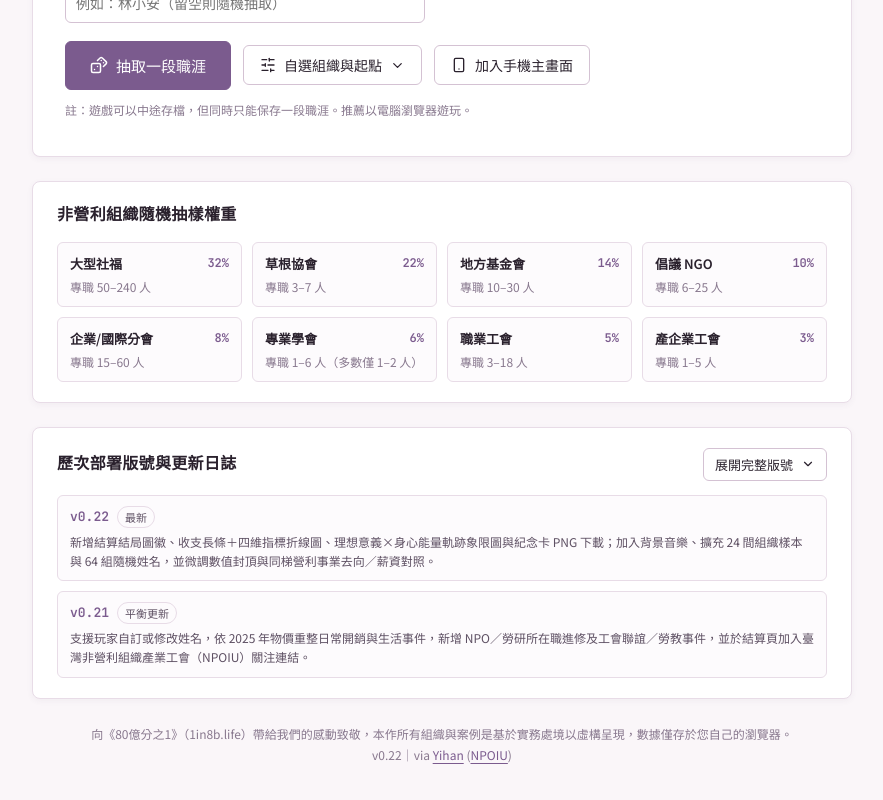
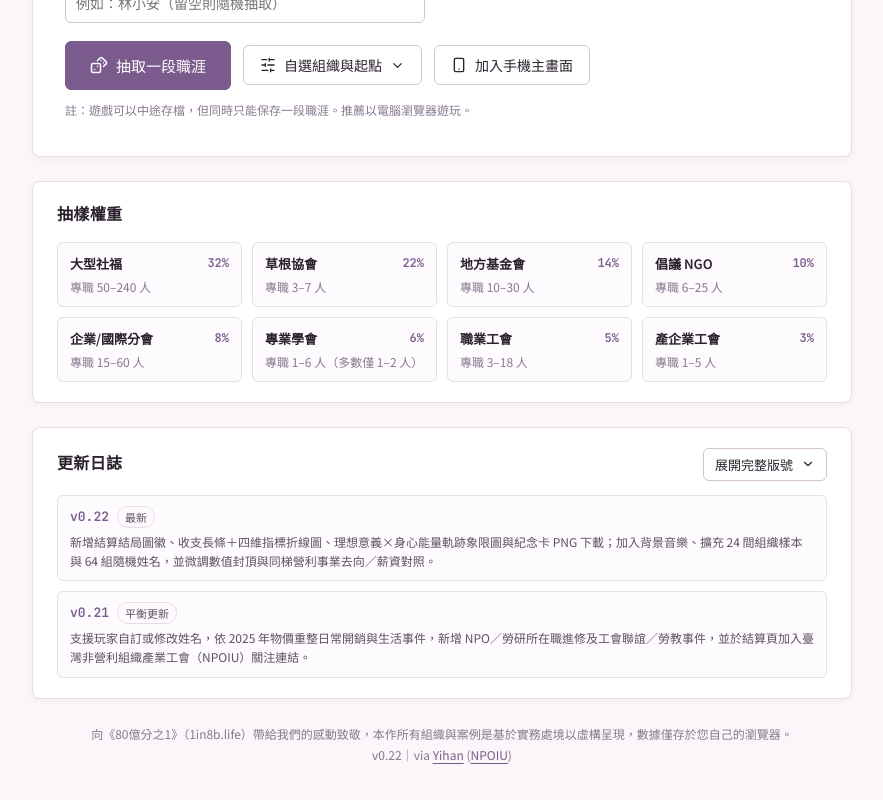
Before and after one commit to yusuke225/npo-career-sim, a React (Vite) app: page / in a window 1280 px wide. Shown: the part 966-1766 px from the top of the page, without its empty margins (198-1081 px from the left). Built offline with nearby package versions, Linux system fonts and the light colour scheme.

Commit message:
chore: simplify landing screen section headings

```diff
--- a/src/components/LandingScreen.tsx
+++ b/src/components/LandingScreen.tsx
@@ -357,7 +357,7 @@ export function LandingScreen({
       {showCustom && (
         <section className="card custom-panel">
           <div style={{ display: 'flex', justifyContent: 'space-between', alignItems: 'center' }}>
-            <h2 style={{ fontSize: 18 }}>自訂入行起點設定</h2>
+            <h2 style={{ fontSize: 18 }}>入行起點</h2>
             <span className="tag">體驗指定組織／職務生態</span>
           </div>
 
@@ -506,7 +506,7 @@ export function LandingScreen({
 
       <section className="card ecology-strip">
         <div style={{ display: 'flex', justifyContent: 'space-between', alignItems: 'center' }}>
-          <h2 style={{ fontSize: 16 }}>非營利組織隨機抽樣權重</h2>
+          <h2 style={{ fontSize: 16 }}>抽樣權重</h2>
         </div>
         <div className="ecology-grid">
           {ORG_TYPE_LIST.map((o) => (
@@ -523,7 +523,7 @@ export function LandingScreen({
         </div>
       </section>
 
-      <section className="card ecology-strip" aria-label="歷次部署版號與更新日誌">
+      <section className="card ecology-strip" aria-label="更新日誌">
         <div
           style={{
             display: 'flex',
@@ -533,7 +533,7 @@ export function LandingScreen({
             flexWrap: 'wrap',
           }}
         >
-          <h2 style={{ fontSize: 16 }}>歷次部署版號與更新日誌</h2>
+          <h2 style={{ fontSize: 16 }}>更新日誌</h2>
           <button
             type="button"
             className="btn btn-sm"
```
